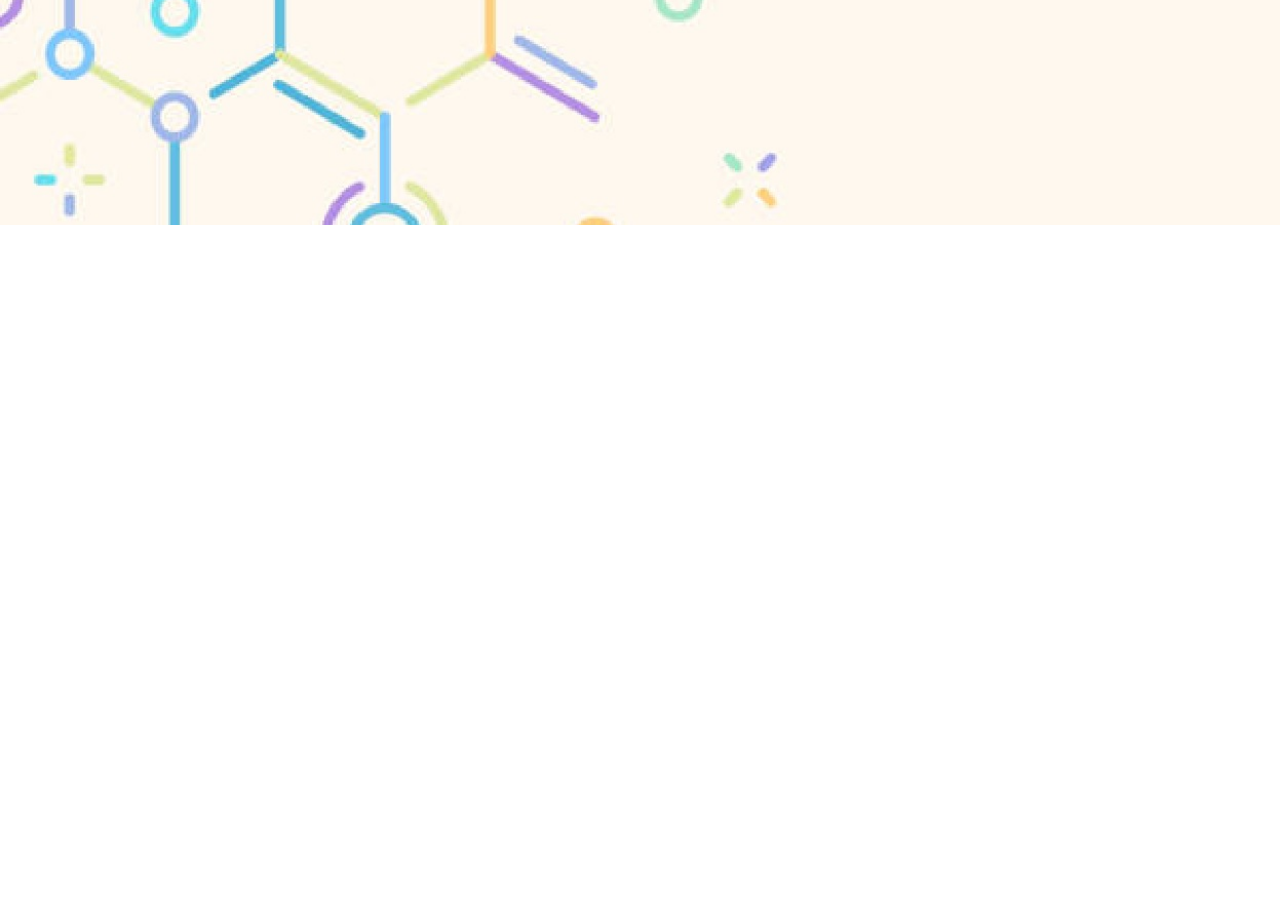
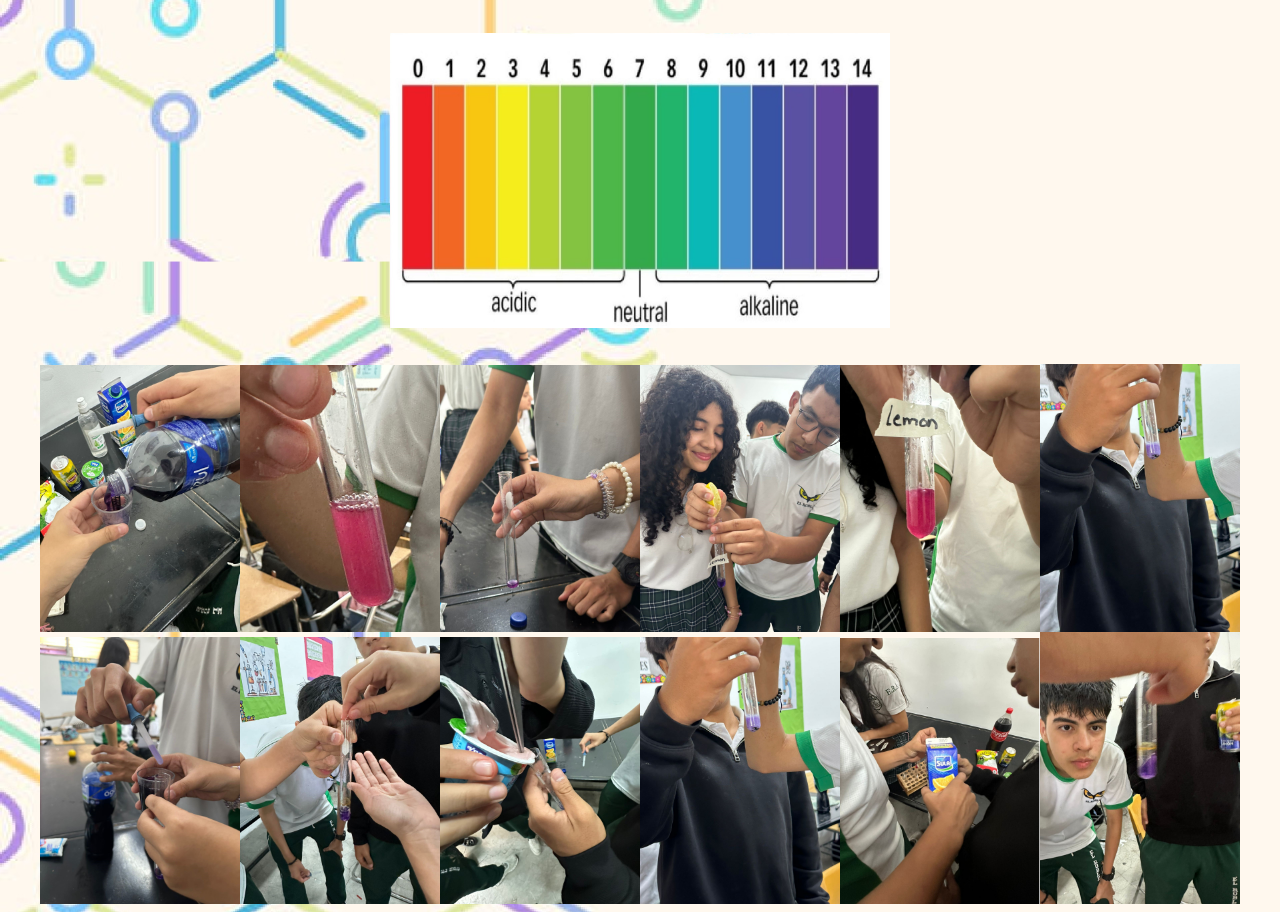
Before and after one commit to sophiaflores29/Chemistry-lab, a plain HTML site: page index.html in a window 1280 px wide. Shown: the part 575-1487 px from the top of the page. Before the commit the page ends 800 px from the top, so only its background shows below. Drawn offline with Linux system fonts and the light colour scheme.

Commit message:
Update index.html

```diff
--- a/index.html
+++ b/index.html
@@ -25,7 +25,22 @@ Chemistry experiment
 </TH>
 </TR>
 <Table>
-
+</center>
+<img src = "imagen.24.jpg"width="700"  ><br><br><br>
+<img src = "imagen.23.jpg"width="500"  ><br><br><br>
+<img src = "imagen.5.jpg"width="200"  >
+<img src = "imagen.7.jpg"width="200"  >
+<img src = "imagen.8.jpg"width="200"  >
+<img src = "imagen.9.jpg"width="200"  >
+<img src = "imagen.10.jpg"width="200"  >
+<img src = "imagen.21.jpg"width="200"  >
+<img src = "imagen.6.jpg"width="200"  >
+<img src = "imagen.11.jpg"width="200"  >
+<img src = "imagen.12.jpg"width="200"  >
+<img src = "imagen.21.jpg"width="200"  >
+<img src = "imagen.22.jpg"width="200"  >
+<img src = "imagen.20.jpg"width="200"  >
+<Table>
 </center>
 
 
```
